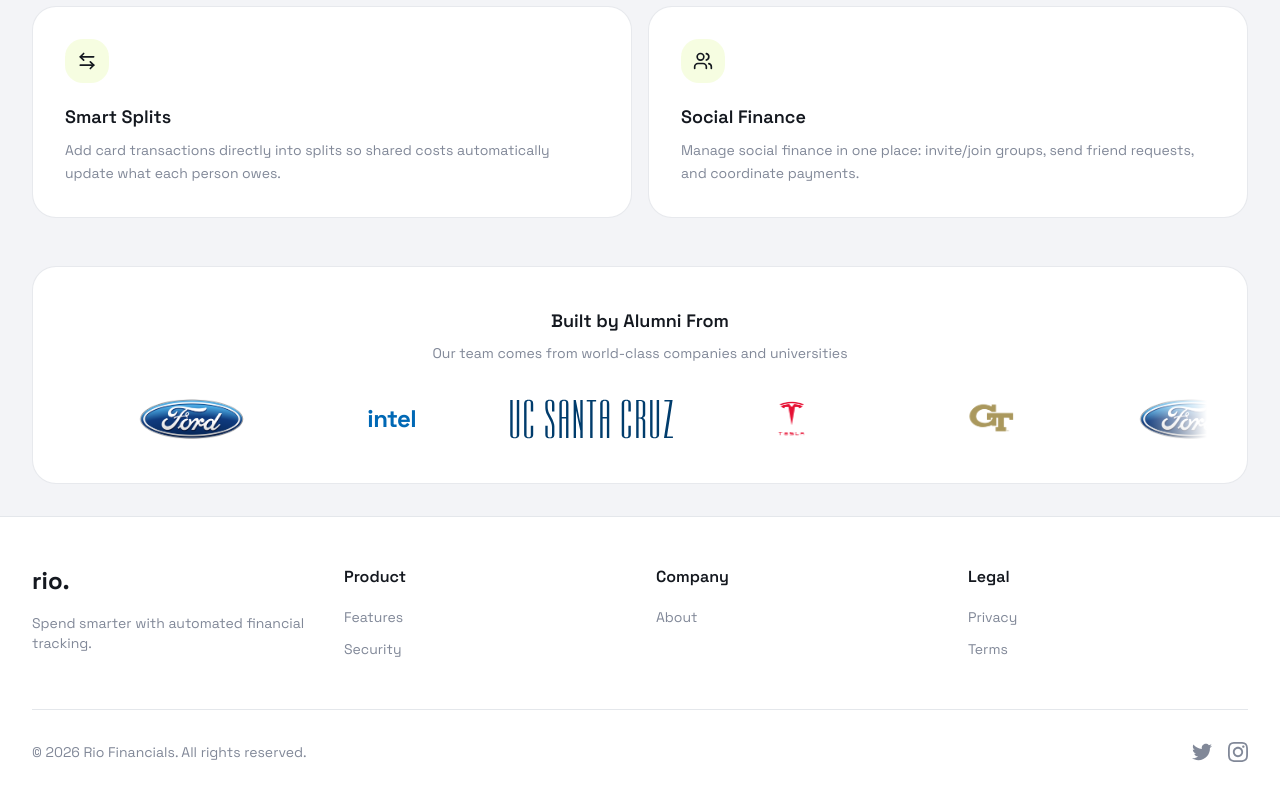
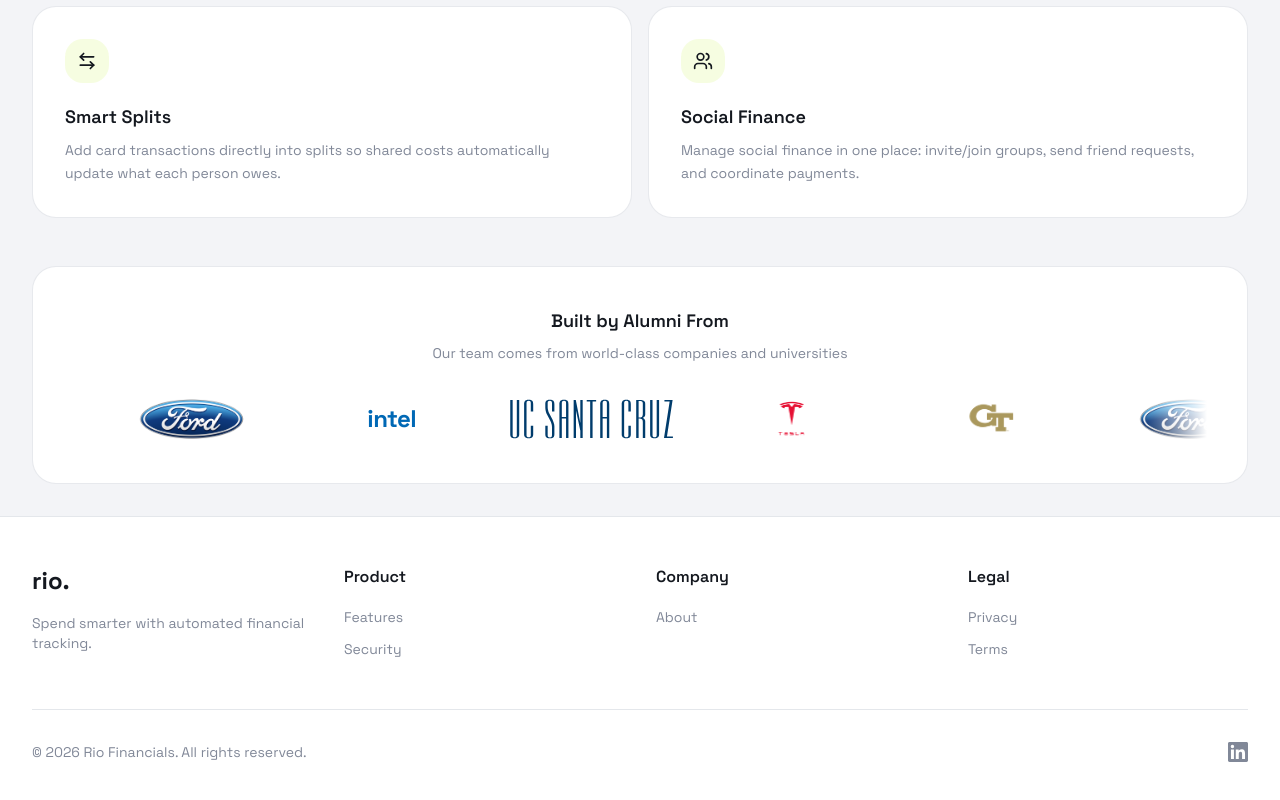
Before and after one commit to sdatta080301/rio-landingPage, a Next.js app: page / in a window 1280 px wide. Shown: the part 974-1774 px from the top of the page. Built offline with nearby package versions, Linux system fonts and the light colour scheme.

Commit message:
add linkedin

```diff
--- a/src/components/layout/Footer.tsx
+++ b/src/components/layout/Footer.tsx
@@ -85,14 +85,9 @@
             &copy; {new Date().getFullYear()} Rio Financials. All rights reserved.
           </p>
           <div className="flex items-center gap-4">
-            <Link href="#" className="text-text-muted hover:text-text-primary transition-colors">
+            <Link href="https://www.linkedin.com/company/rio-financials/" target="_blank" rel="noopener noreferrer" className="text-text-muted hover:text-text-primary transition-colors">
               <svg className="w-5 h-5" fill="currentColor" viewBox="0 0 24 24">
-                <path d="M24 4.557c-.883.392-1.832.656-2.828.775 1.017-.609 1.798-1.574 2.165-2.724-.951.564-2.005.974-3.127 1.195-.897-.957-2.178-1.555-3.594-1.555-3.179 0-5.515 2.966-4.797 6.045-4.091-.205-7.719-2.165-10.148-5.144-1.29 2.213-.669 5.108 1.523 6.574-.806-.026-1.566-.247-2.229-.616-.054 2.281 1.581 4.415 3.949 4.89-.693.188-1.452.232-2.224.084.626 1.956 2.444 3.379 4.6 3.419-2.07 1.623-4.678 2.348-7.29 2.04 2.179 1.397 4.768 2.212 7.548 2.212 9.142 0 14.307-7.721 13.995-14.646.962-.695 1.797-1.562 2.457-2.549z"/>
-              </svg>
-            </Link>
-            <Link href="#" className="text-text-muted hover:text-text-primary transition-colors">
-              <svg className="w-5 h-5" fill="currentColor" viewBox="0 0 24 24">
-                <path d="M12 2.163c3.204 0 3.584.012 4.85.07 3.252.148 4.771 1.691 4.919 4.919.058 1.265.069 1.645.069 4.849 0 3.205-.012 3.584-.069 4.849-.149 3.225-1.664 4.771-4.919 4.919-1.266.058-1.644.07-4.85.07-3.204 0-3.584-.012-4.849-.07-3.26-.149-4.771-1.699-4.919-4.92-.058-1.265-.07-1.644-.07-4.849 0-3.204.013-3.583.07-4.849.149-3.227 1.664-4.771 4.919-4.919 1.266-.057 1.645-.069 4.849-.069zm0-2.163c-3.259 0-3.667.014-4.947.072-4.358.2-6.78 2.618-6.98 6.98-.059 1.281-.073 1.689-.073 4.948 0 3.259.014 3.668.072 4.948.2 4.358 2.618 6.78 6.98 6.98 1.281.058 1.689.072 4.948.072 3.259 0 3.668-.014 4.948-.072 4.354-.2 6.782-2.618 6.979-6.98.059-1.28.073-1.689.073-4.948 0-3.259-.014-3.667-.072-4.947-.196-4.354-2.617-6.78-6.979-6.98-1.281-.059-1.69-.073-4.949-.073zm0 5.838c-3.403 0-6.162 2.759-6.162 6.162s2.759 6.163 6.162 6.163 6.162-2.759 6.162-6.163c0-3.403-2.759-6.162-6.162-6.162zm0 10.162c-2.209 0-4-1.79-4-4 0-2.209 1.791-4 4-4s4 1.791 4 4c0 2.21-1.791 4-4 4zm6.406-11.845c-.796 0-1.441.645-1.441 1.44s.645 1.44 1.441 1.44c.795 0 1.439-.645 1.439-1.44s-.644-1.44-1.439-1.44z"/>
+                <path d="M20.447 20.452h-3.554v-5.569c0-1.328-.027-3.037-1.852-3.037-1.853 0-2.136 1.445-2.136 2.939v5.667H9.351V9h3.414v1.561h.046c.477-.9 1.637-1.85 3.37-1.85 3.601 0 4.267 2.37 4.267 5.455v6.286zM5.337 7.433a2.062 2.062 0 01-2.063-2.065 2.064 2.064 0 112.063 2.065zm1.782 13.019H3.555V9h3.564v11.452zM22.225 0H1.771C.792 0 0 .774 0 1.729v20.542C0 23.227.792 24 1.771 24h20.451C23.2 24 24 23.227 24 22.271V1.729C24 .774 23.2 0 22.222 0h.003z"/>
               </svg>
             </Link>
           </div>
```
